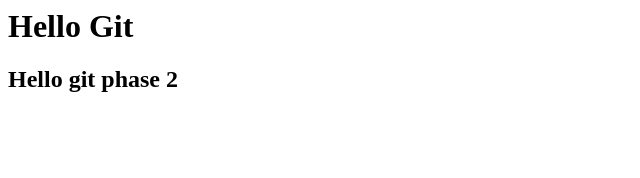
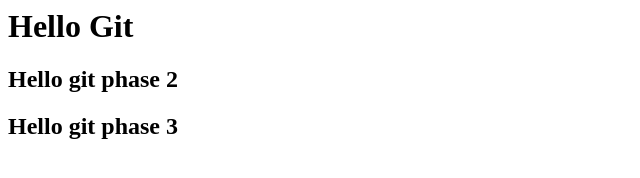
Before and after one commit to samthedazzler/git-test, a plain HTML site: page index.html in a window 1280 px wide. Shown: the whole page, without its empty margins (0-640 px from the left). Drawn offline with Linux system fonts and the light colour scheme.

Commit message:
second commit to branch test

```diff
--- a/index.html
+++ b/index.html
@@ -7,5 +7,6 @@
 <body>
     <h1>Hello Git</h1>
     <h2>Hello git phase 2</h2>
+    <h2>Hello git phase 3</h2>
 </body>
 </html>
```
